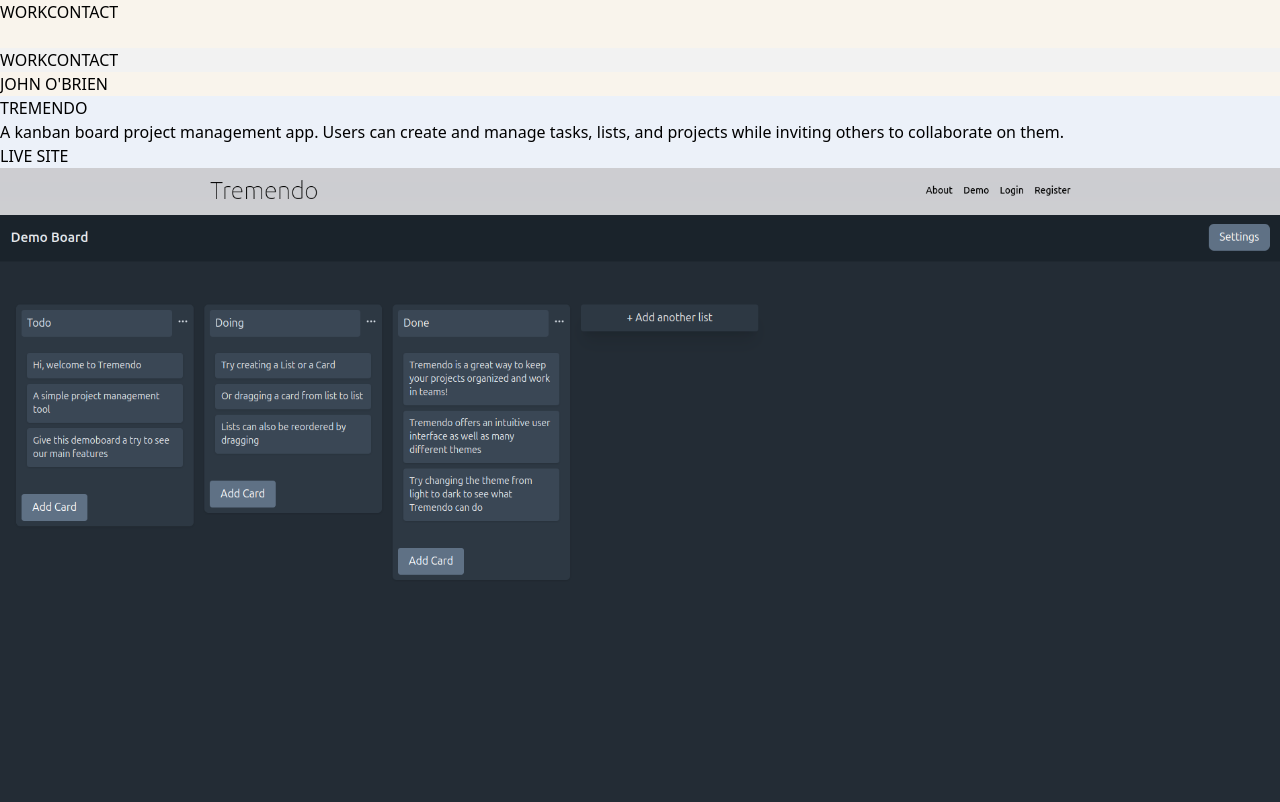
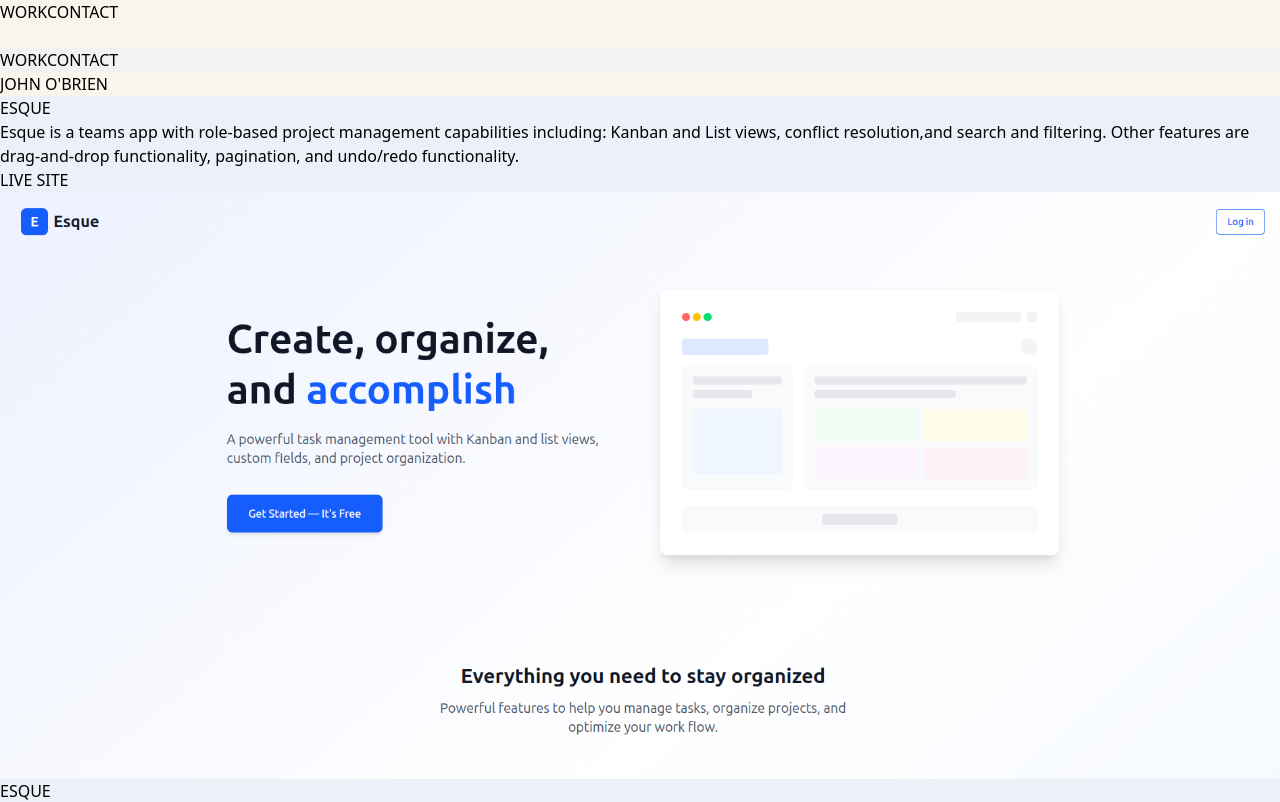
Before and after one commit to johnobriendev/devPortfolio, a React (Vite) app: page / in a window 1280 px wide. Shown: the top 802 px of the page. Built offline with nearby package versions, Linux system fonts and the light colour scheme.

Commit message:
update projects and resume

```diff
--- a/src/components/Portfolio.jsx
+++ b/src/components/Portfolio.jsx
@@ -77,12 +77,12 @@ const Portfolio = () => {
 
   // Project data - makes it easier to render projects
   const projects = [
-    {
-      id: "tremendo",
-      title: "TREMENDO",
-      description: "A kanban board project management app. Users can create and manage tasks, lists, and projects while inviting others to collaborate on them.",
-      url: "https://tremendo.pro/",
-      image: "tremendo.png",
+     {
+      id: "esque",
+      title: "ESQUE",
+      description: "Esque is a teams app with role-based project management capabilities including: Kanban and List views, conflict resolution,and search and filtering. Other features are drag-and-drop functionality, pagination, and undo/redo functionality.",
+      url: "https://esque.click/",
+      image: "notionesque.png",
       bgColor: secondaryColor
     },
     {
@@ -101,12 +101,12 @@ const Portfolio = () => {
       image: "learnthenotes.png",
       bgColor: secondaryColor
     },
-    {
-      id: "notionesque",
-      title: "NOTIONESQUE",
-      description: "Notionesque is a task management tool with Kanban and List views and search and filtering abilities. Features drag-and-drop functionality, pagination, and undo/redo functionality.",
-      url: "https://notionesque.netlify.app/",
-      image: "notionesque.png",
+     {
+      id: "tremendo",
+      title: "TREMENDO",
+      description: "A kanban board project management app. Users can create and manage tasks, lists, and projects while inviting others to collaborate on them.",
+      url: "https://tremendo.pro/",
+      image: "tremendo.png",
       bgColor: mainColor
     },
     {
```
Also changed, not shown: public/notionesque.png, 1 other file (tests, documents, lock files or other folders).
